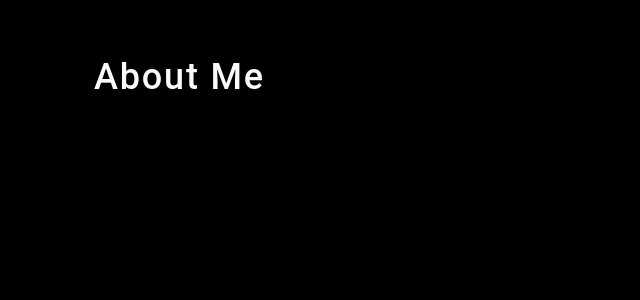
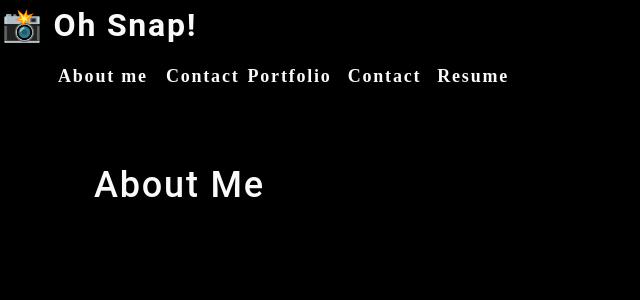
Before and after one commit to fgutierrez2191/dev-portfolio, a React (Create React App) app: page / in a window 1280 px wide. Shown: the top 300 px of the page, without its empty margins (0-640 px from the left). Built offline with nearby package versions, Linux system fonts and the light colour scheme.

Commit message:
setup nav bar

```diff
--- a/src/App.js
+++ b/src/App.js
@@ -1,9 +1,11 @@
 import React from 'react';
 import About from './components/About';
+import Nav from './components/Nav';
 
 function App() {
   return (
     <div>
+      <Nav></Nav>
       <main>
         <About></About>
       </main>
--- /dev/null
+++ b/src/components/Nav/index.js
@@ -0,0 +1,56 @@
+import React from 'react';
+
+function Nav() {
+
+    const categories = [
+        // {
+        //   name: "About Me",
+        //   description:
+        //     "A quick bio and recent photo of me",
+        // },
+        { name: "Portfolio", description: "A few links to applications I have built" },
+        { name: "Contact", description: "A contact form to get in touch with me" },
+        {
+          name: "Resume",
+          description: "A link to my Professional Resume",
+        },
+      ];
+
+      function categorySelected(name) {
+          console.log(`${name} clicked`)
+      };
+
+    return (
+        <header>
+  <h2>
+    <a href="/">
+      <span role="img" aria-label="camera"> 📸</span> Oh Snap!
+    </a>
+  </h2>
+  <nav>
+    <ul className="flex-row">
+      <li className="mx-2">
+        <a href="#about">
+          About me
+        </a>
+      </li>
+      <li>
+        <span>Contact</span>
+      </li>
+       {categories.map((category) => (
+        <li
+          className="mx-1"
+          key={category.name}
+        >
+              <span onClick={() => categorySelected(category.name)} >
+            {category.name}
+          </span>
+        </li>
+      ))}
+    </ul>
+  </nav>
+</header>
+    );
+  }
+
+  export default Nav;
```
